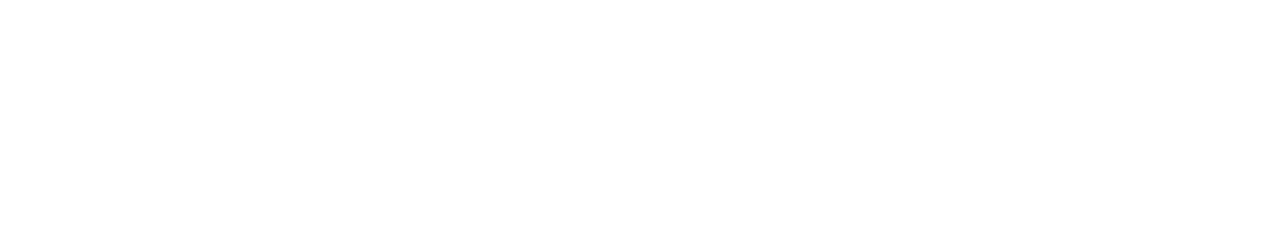
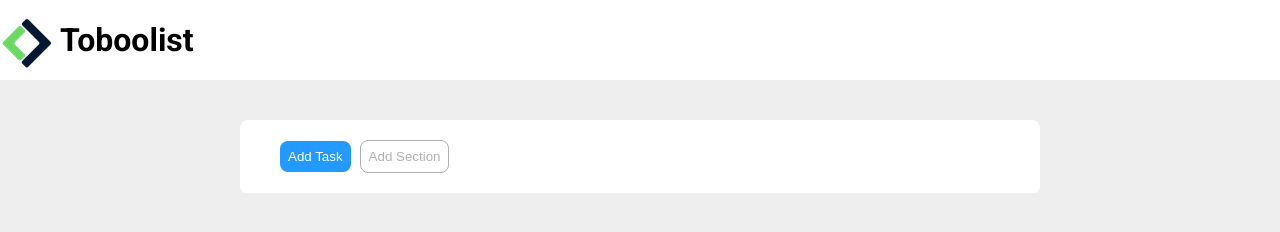
Before and after one commit to kapolandia/html-css-toboolist, a plain HTML site: page index.html in a window 1280 px wide. Drawn offline with Linux system fonts and the light colour scheme.

Commit message:
feat: header and btns

```diff
--- a/assets/css/style.css
+++ b/assets/css/style.css
@@ -0,0 +1,61 @@
+*{
+    margin: 0;
+    padding: 0;
+    box-sizing: border-box;
+}
+
+body{
+    font-family: 'Roboto', sans-serif;
+    background-color: rgb(238, 238, 238);
+}
+
+header{
+    background-color: #fff;
+}
+
+.logo{
+    height: 80px;
+    line-height: 80px;
+}
+
+.logo-content{
+    vertical-align: middle;
+}
+
+.container{
+    max-width: 800px;
+    margin: 40px auto;
+    background-color: #fff;
+    border-radius: 8px;
+}
+
+.button-section{
+    padding: 20px 10px;
+    margin-left: 30px;
+}
+
+.btn-add{
+    background-color: rgb(36, 153, 255);
+    color: #fff;
+    border-radius: 8px;
+    padding: 8px;
+    cursor: pointer;
+    margin-right: 5px;
+    border: none;
+}
+
+.btn-section{
+    background:none;
+    border: 1px solid rgb(177, 177, 177);
+    color: rgb(177, 177, 177);
+    cursor: pointer;
+    padding: 8px;
+    border-radius: 8px;
+}
+
+.divider{
+    background-color: rgb(238, 238, 238);
+    margin: 0px 0px 30px;
+    width: 100%;
+    height: 1px;
+}
--- a/index.html
+++ b/index.html
@@ -4,8 +4,33 @@
     <meta charset="UTF-8">
     <meta name="viewport" content="width=device-width, initial-scale=1.0">
     <title>Boolist</title>
+
+    <link rel="preconnect" href="https://fonts.googleapis.com">
+    <link rel="preconnect" href="https://fonts.gstatic.com" crossorigin>
+    <link href="https://fonts.googleapis.com/css2?family=Roboto:wght@300;500;700&display=swap" rel="stylesheet">
+
+    <link rel="stylesheet" href="./assets/css/style.css">
 </head>
 <body>
+    <header>
+        <div class="logo">
+            <h1>
+                <img src="./assets/img/logo copia.png" alt="Logo" class="logo-content">
+                Toboolist
+            </h1>
+        </div>
+    </header>
+    <main>
+        <div class="container">
+            <section class="button-section">
+                <button class="btn-add">Add Task</button>
+                <button class="btn-section">Add Section</button>
+            </section>
 
+            <div class="divider"></div>
+
+
+        </div>
+    </main>
 </body>
 </html>
```
